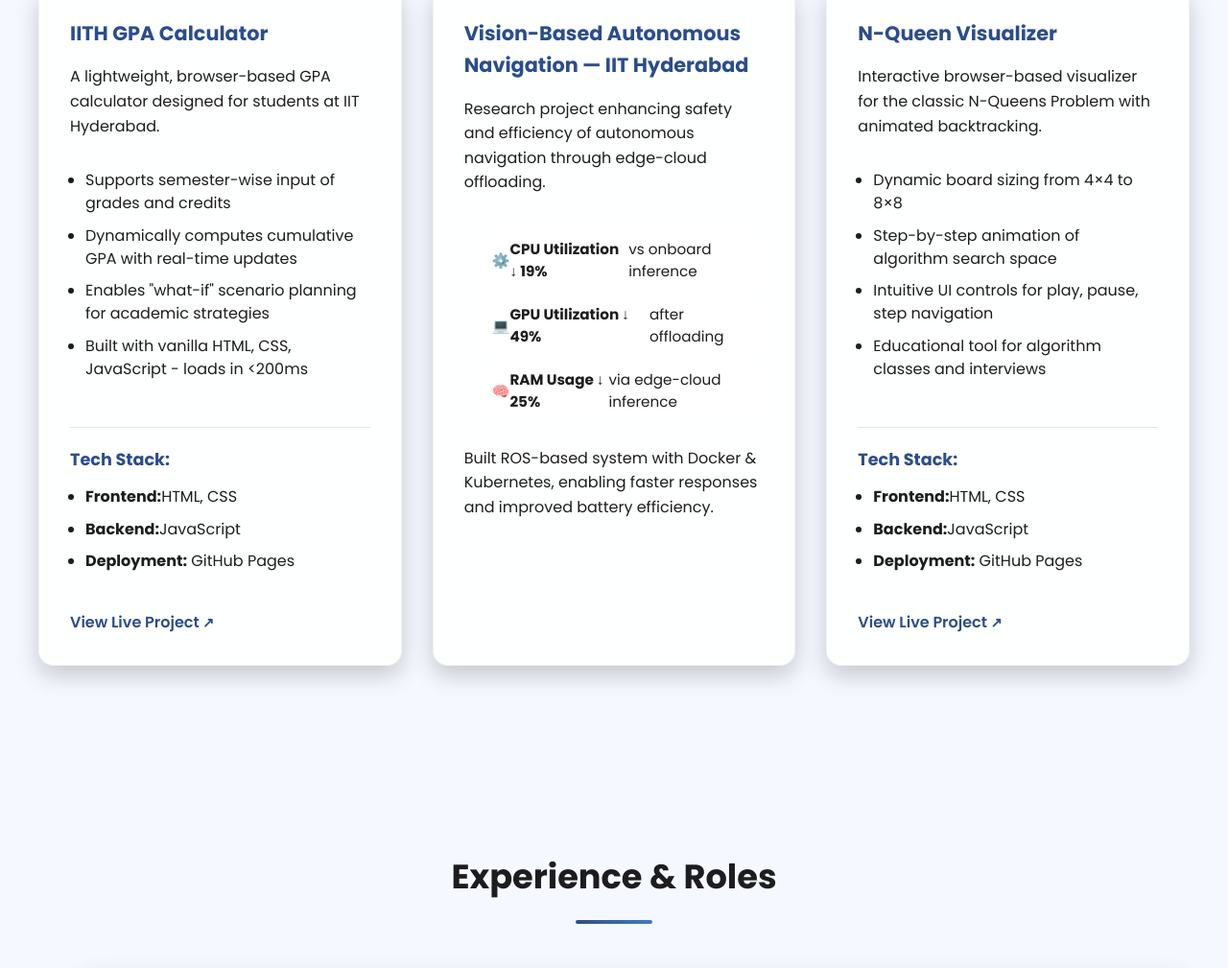
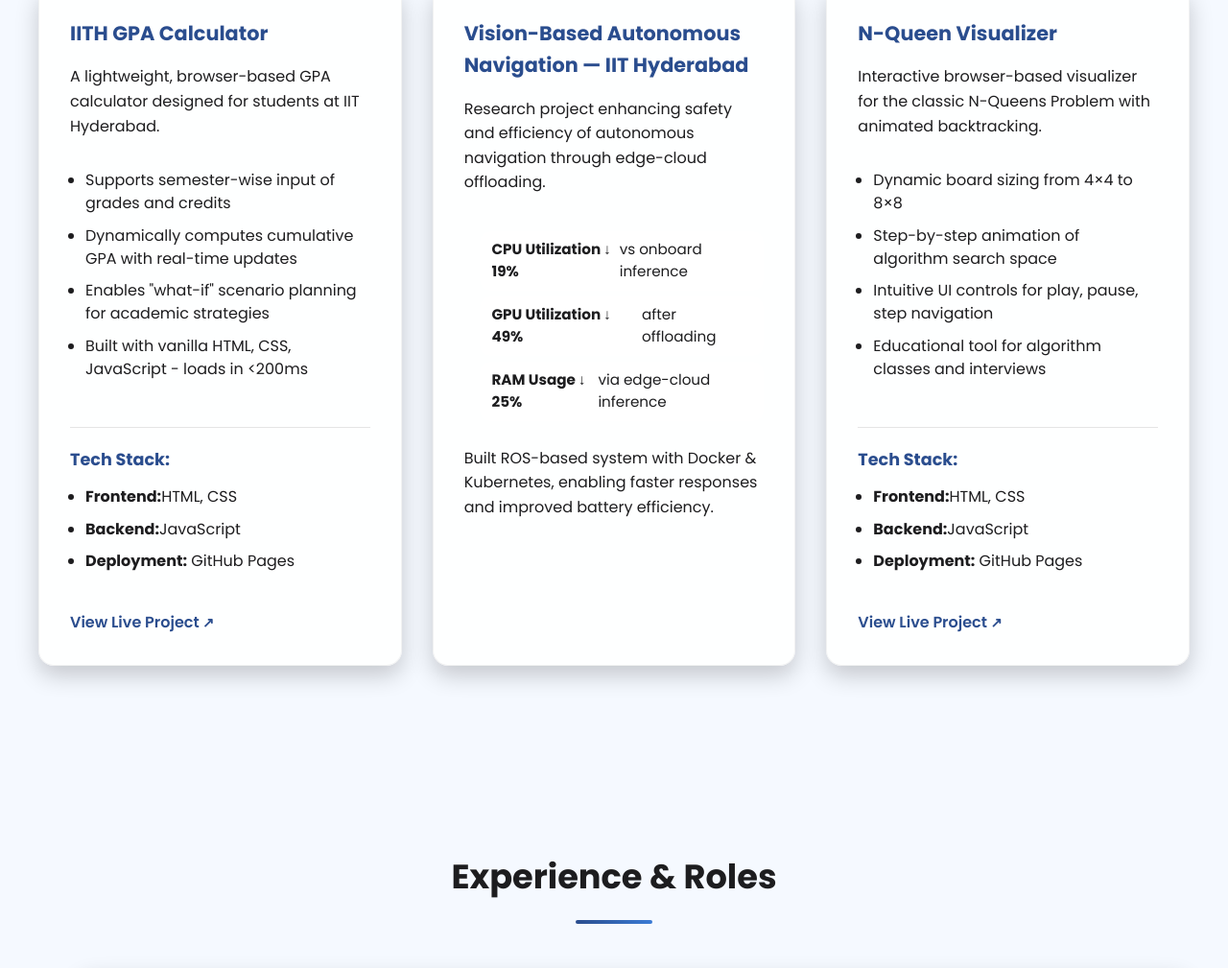
Before and after one commit to surbhidev/Surbhi_Portfolio, a plain HTML site: page index.html in a window 1280 px wide. Shown: the part 3979-4988 px from the top of the page at 96% size. Drawn offline with Linux system fonts and the light colour scheme.

Commit message:
Update index.html

```diff
--- a/index.html
+++ b/index.html
@@ -256,9 +256,9 @@
         <h3>Vision-Based Autonomous Navigation — IIT Hyderabad</h3>
         <p>Research project enhancing safety and efficiency of autonomous navigation through edge-cloud offloading.</p>
         <ul class="project-stats">
-          <li>⚙️ <strong>CPU Utilization ↓ 19%</strong> vs onboard inference</li>
-          <li>💻 <strong>GPU Utilization ↓ 49%</strong> after offloading</li>
-          <li>🧠 <strong>RAM Usage ↓ 25%</strong> via edge-cloud inference</li>
+          <li><strong>CPU Utilization ↓ 19%</strong> vs onboard inference</li>
+          <li><strong>GPU Utilization ↓ 49%</strong> after offloading</li>
+          <li><strong>RAM Usage ↓ 25%</strong> via edge-cloud inference</li>
         </ul>
         <p>Built ROS-based system with Docker & Kubernetes, enabling faster responses and improved battery efficiency.</p>
       </div>
```
